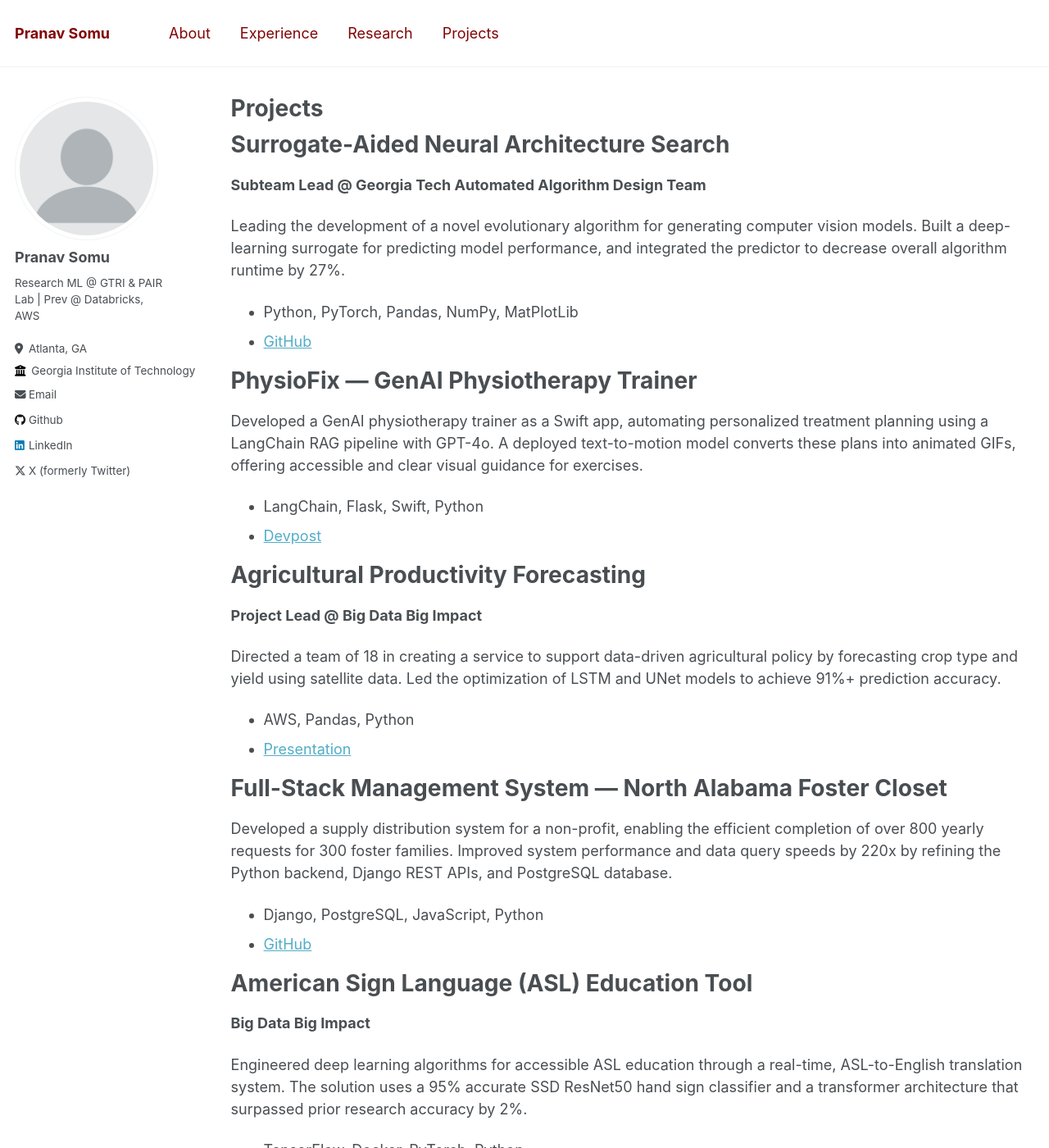
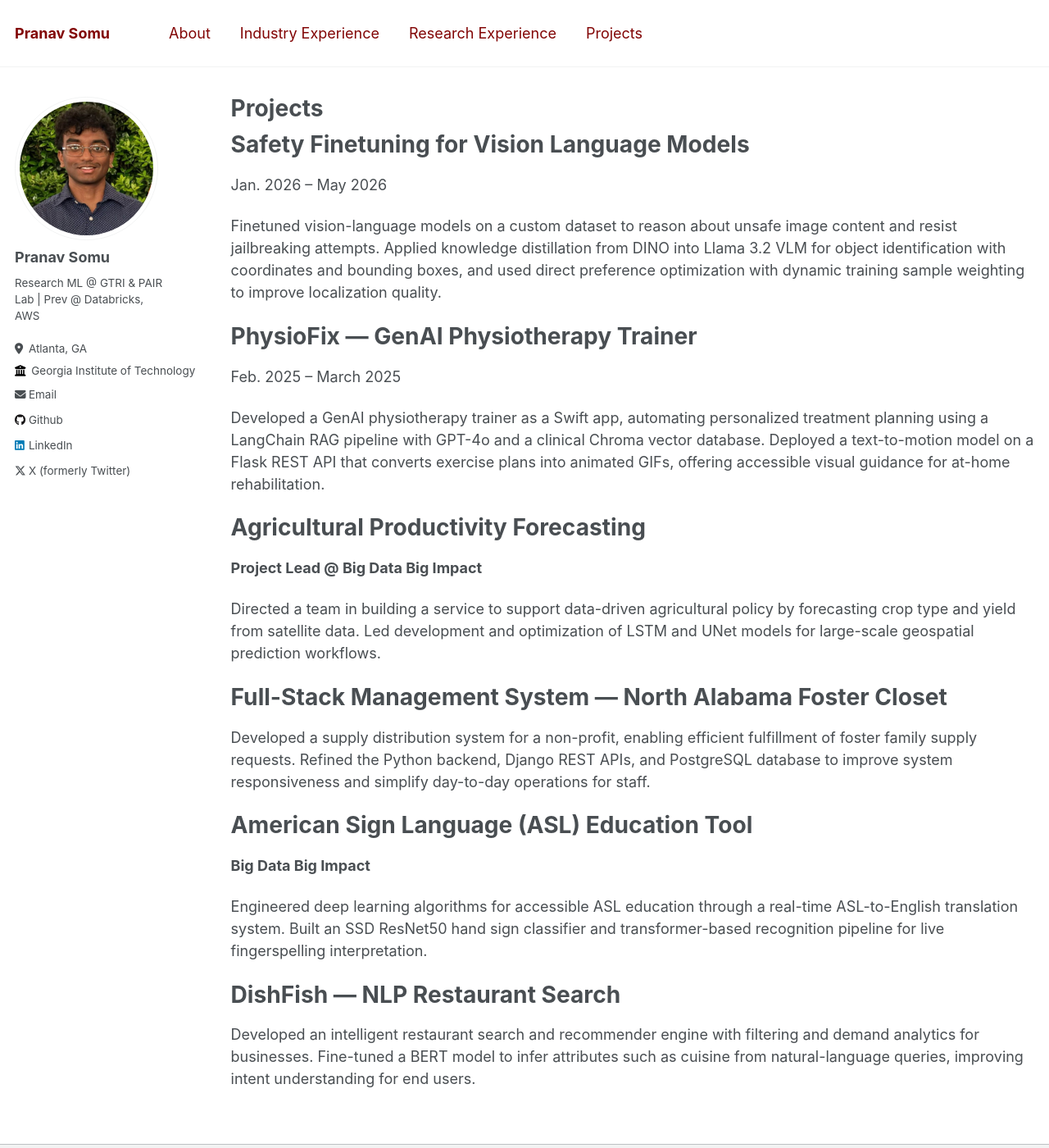
Before and after one commit to pcsom/pcsom.github.io, a Jekyll site: the page built from _pages/projects.md, in a window 1280 px wide and 1400 px high. Shown: the whole window at 82% size. Built offline with Jekyll 4.4.1, drawn with Linux system fonts in a browser that asks for light colours; some of the changed text lies outside the part shown.

Commit message:
Update projects and page organization

```diff
--- a/_config.yml
+++ b/_config.yml
@@ -21,7 +21,7 @@ repository               : "pcsom/pcsom.github.io"
 #               Additional customization can be done by editing /_includes/author-profile.html
 author:
   # Biographic information
-  avatar           : "profile.png"
+  avatar           : "profile.jpg"
   name             : "Pranav Somu"
   pronouns         : # example: "she/her"
   bio              : "Research ML @ GTRI & PAIR Lab | Prev @ Databricks, AWS"
--- a/_data/authors.yml
+++ b/_data/authors.yml
@@ -4,7 +4,7 @@ Pranav Somu:
   name        : "Pranav Somu"
   email       : "psomu3@gatech.edu"
   bio         : "Research ML @ GTRI & PAIR Lab | Prev @ Databricks, AWS"
-  avatar      : "profile.png"
+  avatar      : "profile.jpg"
   twitter     : "PranavSomu"
   github      : "pcsom"
   linkedin    : "pranav-somu"
--- a/_data/navigation.yml
+++ b/_data/navigation.yml
@@ -3,10 +3,10 @@ main:
   - title: "About"
     url: /
 
-  - title: "Experience"
+  - title: "Industry Experience"
     url: /experience/
 
-  - title: "Research"
+  - title: "Research Experience"
     url: /research/
 
   - title: "Projects"
--- a/_pages/experience.md
+++ b/_pages/experience.md
@@ -1,6 +1,6 @@
 ---
 layout: archive
-title: "Experience"
+title: "Industry Experience"
 permalink: /experience/
 author_profile: true
 ---
--- a/_pages/projects.md
+++ b/_pages/projects.md
@@ -5,50 +5,34 @@ permalink: /projects/
 author_profile: true
 ---
 
-Surrogate-Aided Neural Architecture Search
+Safety Finetuning for Vision Language Models
 ======
-**Subteam Lead @ Georgia Tech Automated Algorithm Design Team**
+Jan. 2026 – May 2026
 
-Leading the development of a novel evolutionary algorithm for generating computer vision models. Built a deep-learning surrogate for predicting model performance, and integrated the predictor to decrease overall algorithm runtime by 27%.
-
-* Python, PyTorch, Pandas, NumPy, MatPlotLib
-* [GitHub](https://github.com/AaronMcDaniel/surrogate-evolution)
+Finetuned vision-language models on a custom dataset to reason about unsafe image content and resist jailbreaking attempts. Applied knowledge distillation from DINO into Llama 3.2 VLM for object identification with coordinates and bounding boxes, and used direct preference optimization with dynamic training sample weighting to improve localization quality.
 
 PhysioFix — GenAI Physiotherapy Trainer
 ======
-Developed a GenAI physiotherapy trainer as a Swift app, automating personalized treatment planning using a LangChain RAG pipeline with GPT-4o. A deployed text-to-motion model converts these plans into animated GIFs, offering accessible and clear visual guidance for exercises.
+Feb. 2025 – March 2025
 
-* LangChain, Flask, Swift, Python
-* [Devpost](https://devpost.com/software/physioflix-interactive-genai-physiotherapy-movement-trainer)
+Developed a GenAI physiotherapy trainer as a Swift app, automating personalized treatment planning using a LangChain RAG pipeline with GPT-4o and a clinical Chroma vector database. Deployed a text-to-motion model on a Flask REST API that converts exercise plans into animated GIFs, offering accessible visual guidance for at-home rehabilitation.
 
 Agricultural Productivity Forecasting
 ======
 **Project Lead @ Big Data Big Impact**
 
-Directed a team of 18 in creating a service to support data-driven agricultural policy by forecasting crop type and yield using satellite data. Led the optimization of LSTM and UNet models to achieve 91%+ prediction accuracy.
-
-* AWS, Pandas, Python
-* [Presentation](https://docs.google.com/presentation/d/1YxSpD4e0Cl23D1ED1i-8W_SxyTv06yqBzpCBEqVu5Ug)
+Directed a team in building a service to support data-driven agricultural policy by forecasting crop type and yield from satellite data. Led development and optimization of LSTM and UNet models for large-scale geospatial prediction workflows.
 
 Full-Stack Management System — North Alabama Foster Closet
 ======
-Developed a supply distribution system for a non-profit, enabling the efficient completion of over 800 yearly requests for 300 foster families. Improved system performance and data query speeds by 220x by refining the Python backend, Django REST APIs, and PostgreSQL database.
-
-* Django, PostgreSQL, JavaScript, Python
-* [GitHub](https://github.com/pcsom/foster-db-system)
+Developed a supply distribution system for a non-profit, enabling efficient fulfillment of foster family supply requests. Refined the Python backend, Django REST APIs, and PostgreSQL database to improve system responsiveness and simplify day-to-day operations for staff.
 
 American Sign Language (ASL) Education Tool
 ======
 **Big Data Big Impact**
 
-Engineered deep learning algorithms for accessible ASL education through a real-time, ASL-to-English translation system. The solution uses a 95% accurate SSD ResNet50 hand sign classifier and a transformer architecture that surpassed prior research accuracy by 2%.
-
-* TensorFlow, Docker, PyTorch, Python
-* [GitHub](https://github.com/pcsom/fingerspelling-zipformer-hybrid)
+Engineered deep learning algorithms for accessible ASL education through a real-time ASL-to-English translation system. Built an SSD ResNet50 hand sign classifier and transformer-based recognition pipeline for live fingerspelling interpretation.
 
 DishFish — NLP Restaurant Search
 ======
-Developed an intelligent restaurant search and recommender engine featuring simple filtering and demand analytics for businesses. Fine-tuned a BERT model to classify attributes like cuisine from plaintext searches, achieving 93% accuracy in understanding user intent.
-
-* Next.js, Node.js, MongoDB, Python
-* [Devpost](https://devpost.com/software/dishfish)
+Developed an intelligent restaurant search and recommender engine with filtering and demand analytics for businesses. Fine-tuned a BERT model to infer attributes such as cuisine from natural-language queries, improving intent understanding for end users.
--- a/_pages/research.md
+++ b/_pages/research.md
@@ -1,6 +1,6 @@
 ---
 layout: archive
-title: "Research"
+title: "Research Experience"
 permalink: /research/
 author_profile: true
 ---
```
Also changed, not shown: images/profile.jpg (added), images/profile.png (deleted).
